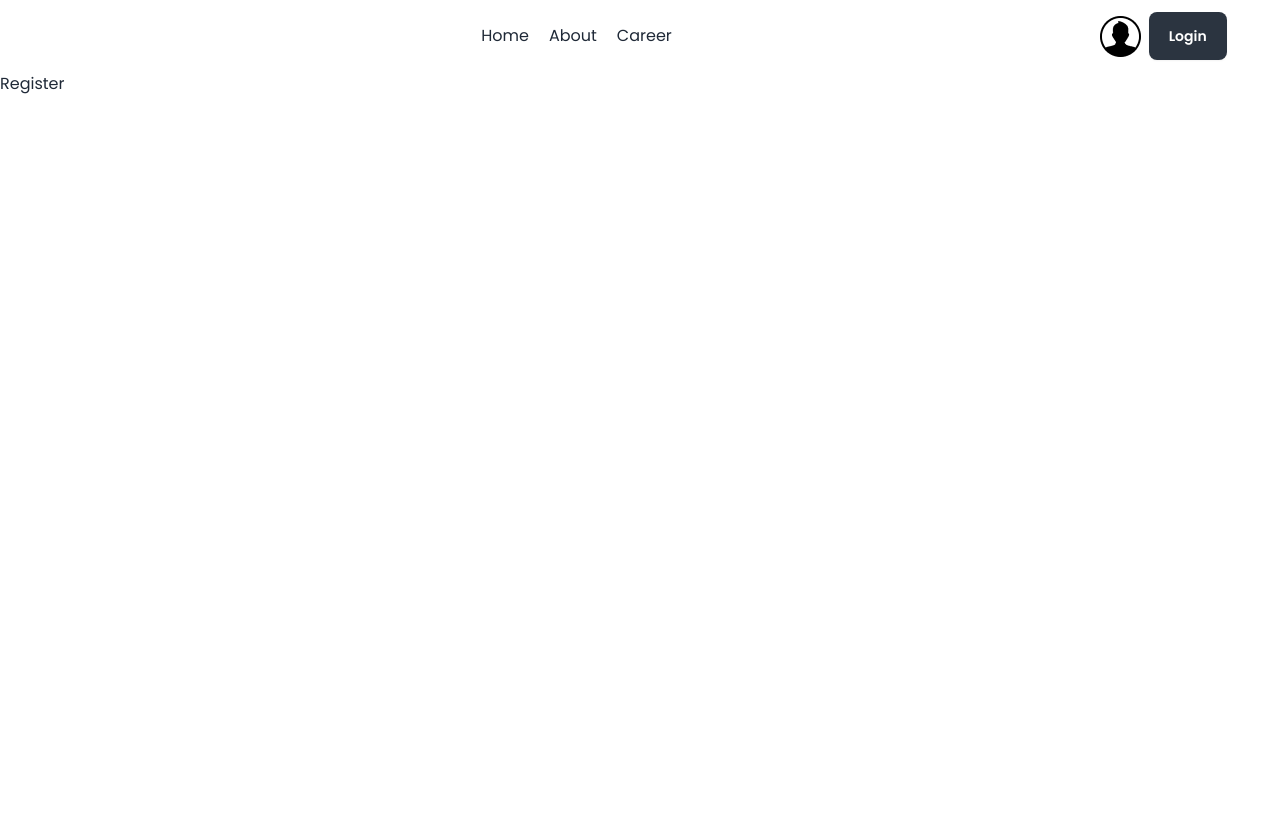
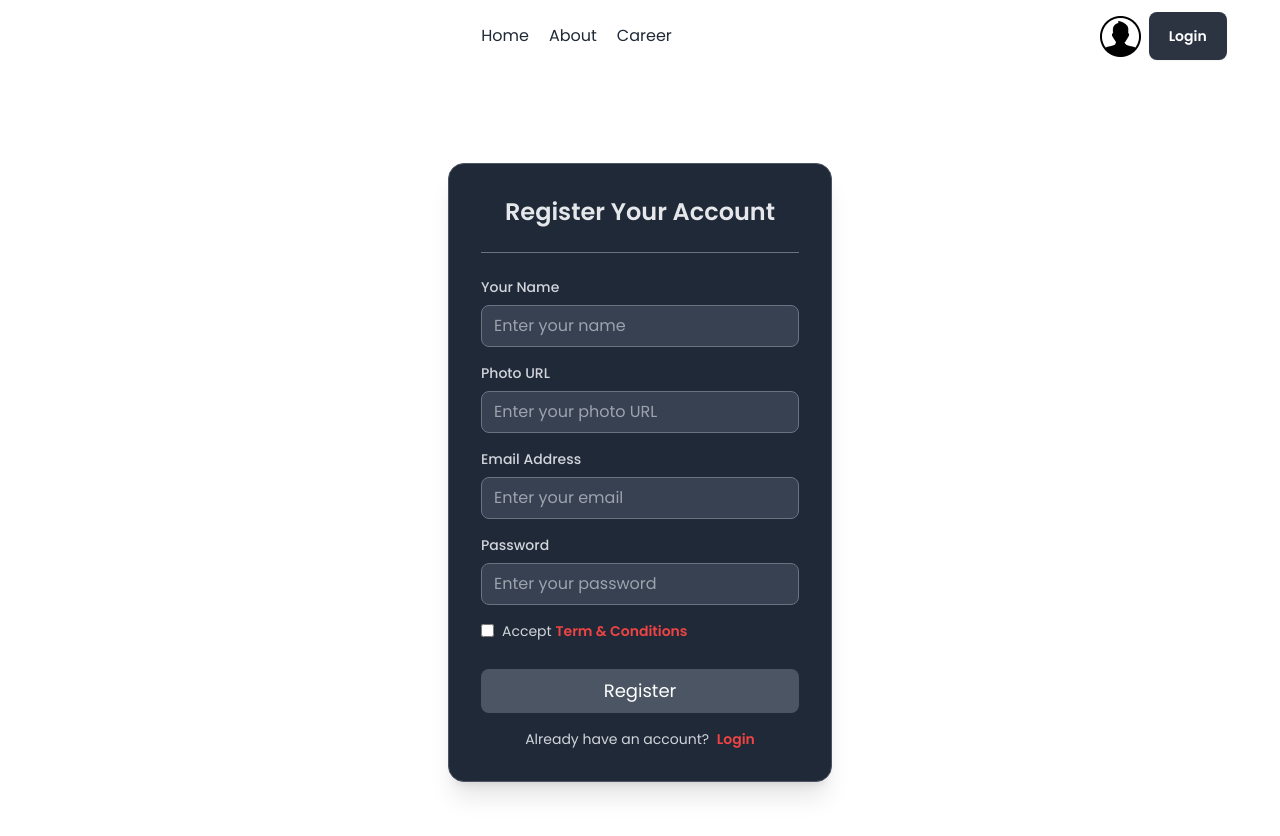
Before and after one commit to shahrukkabir/dragon-newspaper, a React (Vite) app: page /auth/register in a window 1280 px wide. Shown: the top 836 px of the page. Before the commit the page ends 800 px from the top, so only its background shows below. Built offline with nearby package versions, Linux system fonts and the light colour scheme.

Commit message:
context api set

```diff
--- /dev/null
+++ b/src/Components/AuthProvider.jsx
@@ -0,0 +1,23 @@
+import { createUserWithEmailAndPassword } from 'firebase/auth';
+import React, { createContext } from 'react';
+import { auth } from '../Firebase/firebase.config';
+
+export const AuthContext = createContext();
+
+const AuthProvider = ({children}) => {
+
+    const createUser = (email, password) => {
+       return  createUserWithEmailAndPassword(auth, email, password);
+    }
+
+    const authInfo = {
+
+    }
+    return (
+        <AuthContext.Provider value={authInfo}>
+            {children}
+        </AuthContext.Provider >
+    );
+};
+
+export default AuthProvider;
--- a/src/Components/NavBar.jsx
+++ b/src/Components/NavBar.jsx
@@ -1,12 +1,15 @@
-import React from 'react';
+import React, { useContext } from 'react';
 import { Link } from 'react-router-dom';
 import userIcon from "../assets/user.png"
+import { AuthContext } from './AuthProvider';
 
 const NavBar = () => {
+    const { name } = useContext(AuthContext);
+    console.log(name);
     return (
         <div className='flex justify-between items-center'>
             <div className=''>
-
+                <h5>{name}</h5>
             </div>
             <div className="nav space-x-5">
                 <Link to="/">Home</Link>
--- a/src/Components/Pages/Login.jsx
+++ b/src/Components/Pages/Login.jsx
@@ -1,4 +1,5 @@
 import React from "react";
+import { Link } from "react-router-dom";
 
 const Login = () => {
     return (
@@ -18,7 +19,7 @@ const Login = () => {
                     <button className="w-full py-3 mt-3 text-white bg-gray-600 rounded-lg hover:bg-gray-500 transition text-lg">Login</button>
                 </form>
                 <p className="mt-6 text-sm text-center text-gray-300">Don't Have An Account?{" "}
-                    <a href="#" className="text-red-500 font-semibold hover:underline">Register</a>
+                    <Link to="/auth/register" className="text-red-500 ml-1 font-semibold hover:underline">Register</Link>
                 </p>
             </div>
         </div>
--- /dev/null
+++ b/src/Components/Pages/Register.jsx
@@ -0,0 +1,53 @@
+import React from "react";
+import { Link } from "react-router-dom";
+
+const Register = () => {
+
+    const handleSubmit = (e) => {
+        e.preventDefault();
+        const form = new FormData(e.target);
+        const name = form.get("name");
+        const photo = form.get("photo");
+        const email = form.get("email");
+        const password = form.get("password");
+        console.log(name, email, password, photo);
+
+    }
+
+    return (
+        <div className="flex items-center justify-center min-h-screen">
+            <div className="bg-gray-800 p-8 rounded-2xl shadow-xl w-[24rem] border border-gray-600">
+                <h2 className="text-2xl font-semibold text-center text-gray-200 mb-6">Register Your Account</h2>
+                <hr className="mb-6 border-gray-500" />
+                <form onSubmit={handleSubmit}>
+                    <div className="mb-4">
+                        <label className="block text-sm font-medium text-gray-300 mb-2">Your Name</label>
+                        <input name="name" type="text" placeholder="Enter your name" className="w-full px-3 py-2 border border-gray-500 bg-gray-700 text-gray-200 rounded-lg focus:ring focus:ring-blue-500 focus:border-blue-500 outline-none" />
+                    </div>
+                    <div className="mb-4">
+                        <label className="block text-sm font-medium text-gray-300 mb-2">Photo URL</label>
+                        <input name="photo" type="text" placeholder="Enter your photo URL" className="w-full px-3 py-2 border border-gray-500 bg-gray-700 text-gray-200 rounded-lg focus:ring focus:ring-blue-500 focus:border-blue-500 outline-none" />
+                    </div>
+                    <div className="mb-4">
+                        <label className="block text-sm font-medium text-gray-300 mb-2">Email Address</label>
+                        <input name="email" type="email" placeholder="Enter your email" className="w-full px-3 py-2 border border-gray-500 bg-gray-700 text-gray-200 rounded-lg focus:ring focus:ring-blue-500 focus:border-blue-500 outline-none" />
+                    </div>
+                    <div className="mb-4">
+                        <label className="block text-sm font-medium text-gray-300 mb-2">Password</label>
+                        <input name="password" type="password" placeholder="Enter your password" className="w-full px-3 py-2 border border-gray-500 bg-gray-700 text-gray-200 rounded-lg focus:ring focus:ring-blue-500 focus:border-blue-500 outline-none" />
+                    </div>
+                    <div className="mb-4 flex items-center">
+                        <input type="checkbox" className="mr-2" />
+                        <label className="text-sm text-gray-300">Accept <span className="text-red-500 font-semibold">Term & Conditions</span></label>
+                    </div>
+                    <button className="w-full py-2 mt-3 text-white bg-gray-600 rounded-lg hover:bg-gray-500 transition text-lg">Register</button>
+                </form>
+                <p className="mt-4 text-sm text-center text-gray-300">Already have an account?{" "}
+                    <Link to="/auth/login" className="text-red-500 ml-1 font-semibold hover:underline">Login</Link>
+                </p>
+            </div>
+        </div>
+    );
+};
+
+export default Register;
--- /dev/null
+++ b/src/Firebase/firebase.config.js
@@ -0,0 +1,14 @@
+import { initializeApp } from "firebase/app";
+import { getAuth } from "firebase/auth";
+
+const firebaseConfig = {
+  apiKey: "AIzaSyA3E2FZ3_YeY0H2pVbH_Rwsp5vfURB_3aM",
+  authDomain: "dragon-news-9c11b.firebaseapp.com",
+  projectId: "dragon-news-9c11b",
+  storageBucket: "dragon-news-9c11b.firebasestorage.app",
+  messagingSenderId: "288365120940",
+  appId: "1:288365120940:web:ee6aab931e64328daf7e09"
+};
+
+const app = initializeApp(firebaseConfig);
+export const auth = getAuth(app);
--- a/src/main.jsx
+++ b/src/main.jsx
@@ -4,9 +4,12 @@ import './index.css'
 import App from './App.jsx'
 import { RouterProvider } from 'react-router-dom'
 import routes from './routes/routes.jsx'
+import AuthProvider from './Components/AuthProvider.jsx'
 
 createRoot(document.getElementById('root')).render(
   <StrictMode>
-    <RouterProvider router={routes}></RouterProvider>
+    <AuthProvider>
+      <RouterProvider router={routes} />
+    </AuthProvider>
   </StrictMode>,
 )
--- a/src/routes/routes.jsx
+++ b/src/routes/routes.jsx
@@ -3,6 +3,7 @@ import HomeLayout from "../Components/HomeLayout";
 import CategoryNews from "../Components/Pages/CategoryNews";
 import AuthLayout from "../Components/Layout-Components/AuthLayout";
 import Login from "../Components/Pages/Login";
+import Register from "../Components/Pages/Register";
 
 
 const routes = createBrowserRouter([
@@ -39,7 +40,7 @@ const routes = createBrowserRouter([
             },
             {
                 path: "/auth/register",
-                element: <h1>Register</h1>,
+                element: <Register></Register>,
             },
         ],
     },
```
